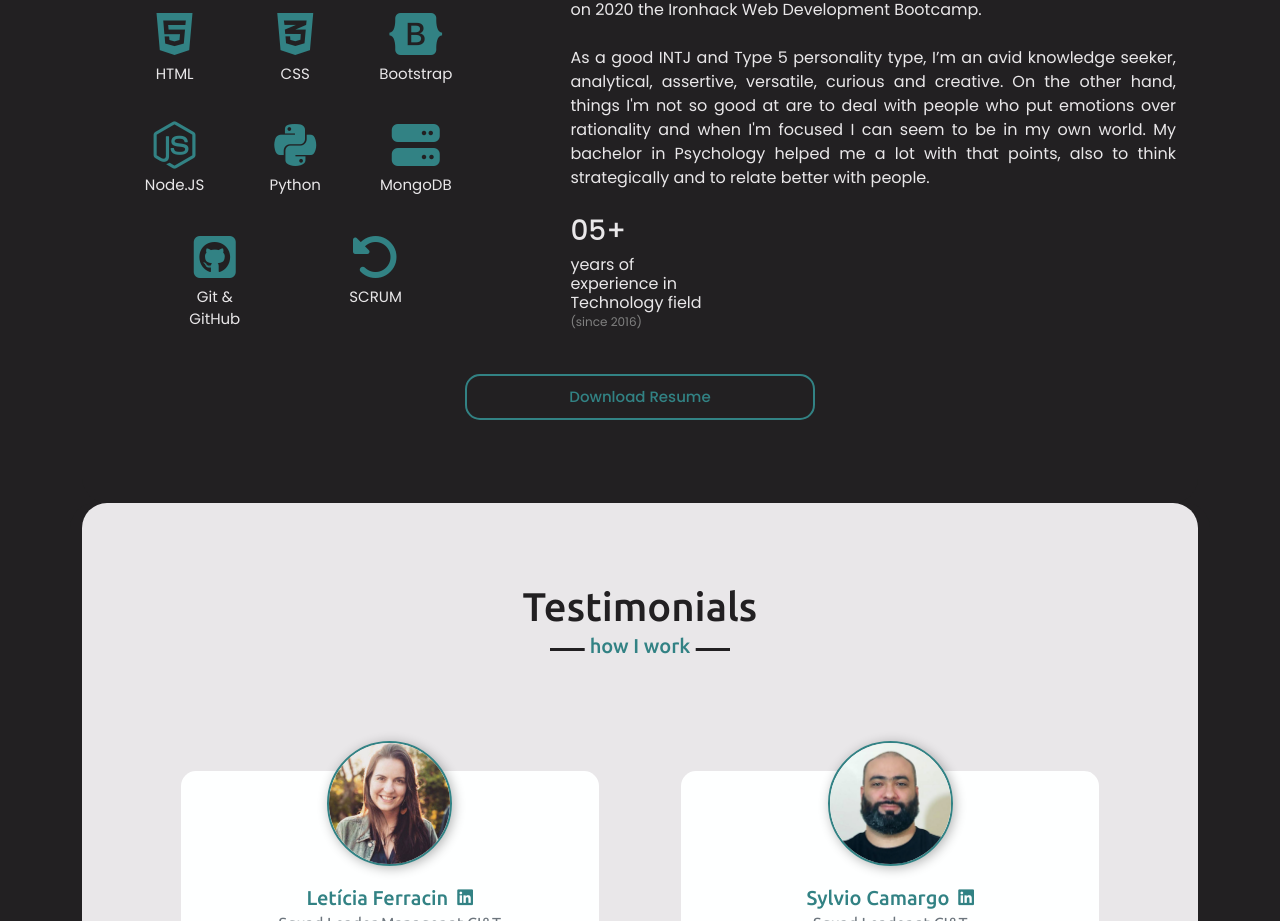
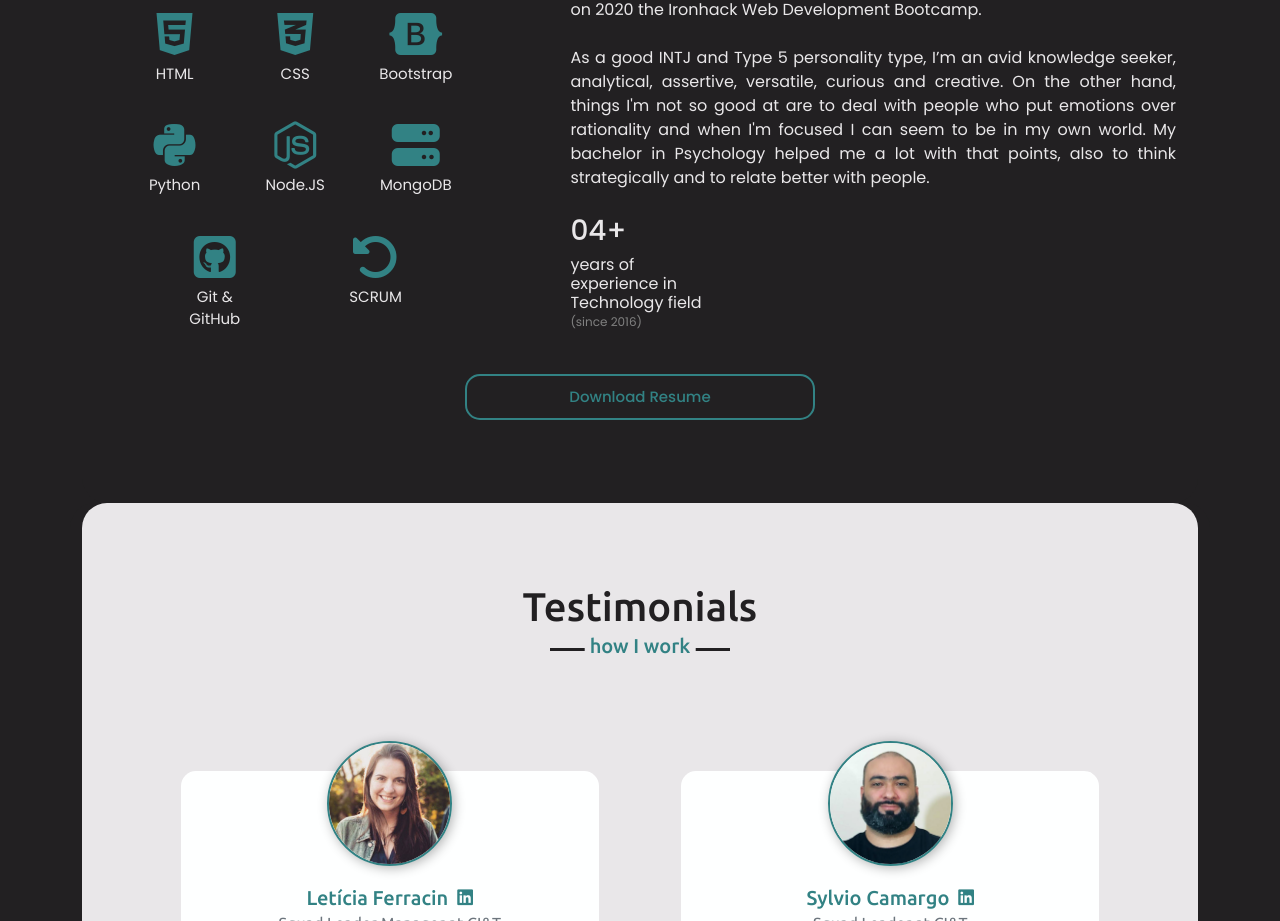
Before and after one commit to FilipeDeboni/filipe-portfolio-2021, a React (Create React App) app: page / in a window 1280 px wide. Shown: the part 3240-4161 px from the top of the page. Built offline with nearby package versions, Linux system fonts and the light colour scheme.

Commit message:
update image og and small changes in meta data

```diff
--- a/public/index.html
+++ b/public/index.html
@@ -6,12 +6,12 @@
     <meta name="viewport" content="width=device-width, initial-scale=1" />
     <meta name="theme-color" content="#000000" />
     <meta
-      name="Filipe Deboni Portfolio"
-      content="The responsive portfolio that I developed to gather my recent works."
+      name="Filipe Deboni | Portfolio"
+      content="The responsive portfolio and recent works."
     />
     <meta
       property="og:image"
-      content="https://res.cloudinary.com/filipedeboni/image/upload/v1621187606/Portfolio/Portfolio-2021-og_dc08o1.png"
+      content="https://res.cloudinary.com/filipedeboni/image/upload/v1622309017/Portfolio/Portfolio-2021-og_s3sabi.png"
     />
     <!-- <link rel="apple-touch-icon" href="%PUBLIC_URL%/logo192.png" /> -->
     <!--
--- a/src/components/About.js
+++ b/src/components/About.js
@@ -35,12 +35,12 @@ function Home() {
                   <p>Bootstrap</p>
                 </div>
                 <div>
+                  <i className="fab fa-python"></i>
+                  <p>Python</p>
+                </div>
+                <div>
                   <i className="fab fa-node-js"></i>
                   <p>Node.JS</p>
-                </div>
-                <div>
-                  <i className="fab fa-python"></i>
-                  <p>Python</p>
                 </div>
                 <div>
                   <i className="fas fa-server"></i>
@@ -71,7 +71,7 @@ function Home() {
 
                <div className="experience-box">
                  <div className="experience mb-3">
-                   <h3>05+</h3>
+                   <h3>04+</h3>
                    <h6>years of experience in Technology field</h6>
                    <p style={{ color:"gray"}}>(since 2016)</p>
                  </div>
@@ -81,7 +81,6 @@ function Home() {
                    <p style={{ color:"gray"}}>(since 2020)</p>
                 </div> */}
               </div>
-
 
             </div>
             <div className="about-btn">
```
